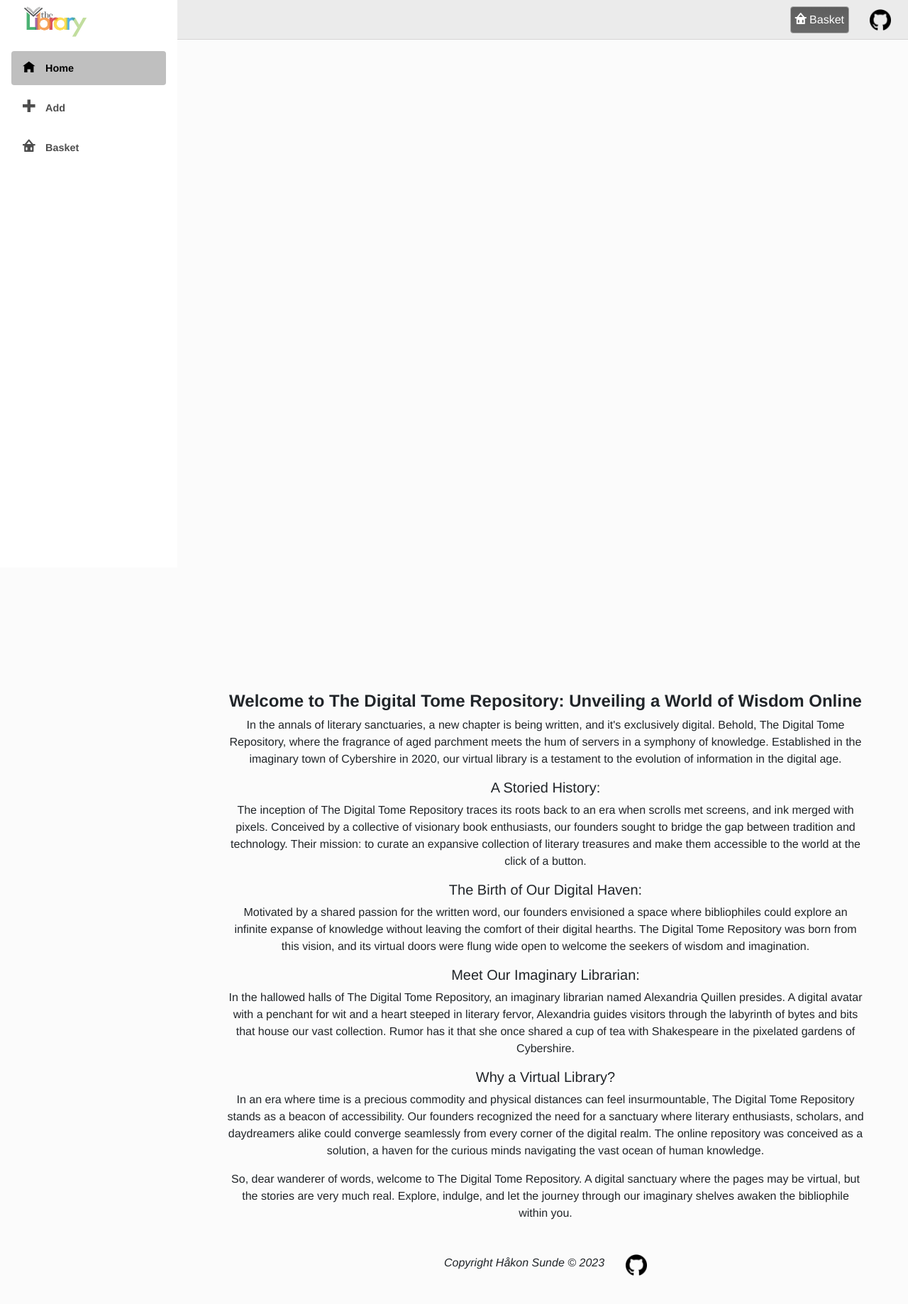
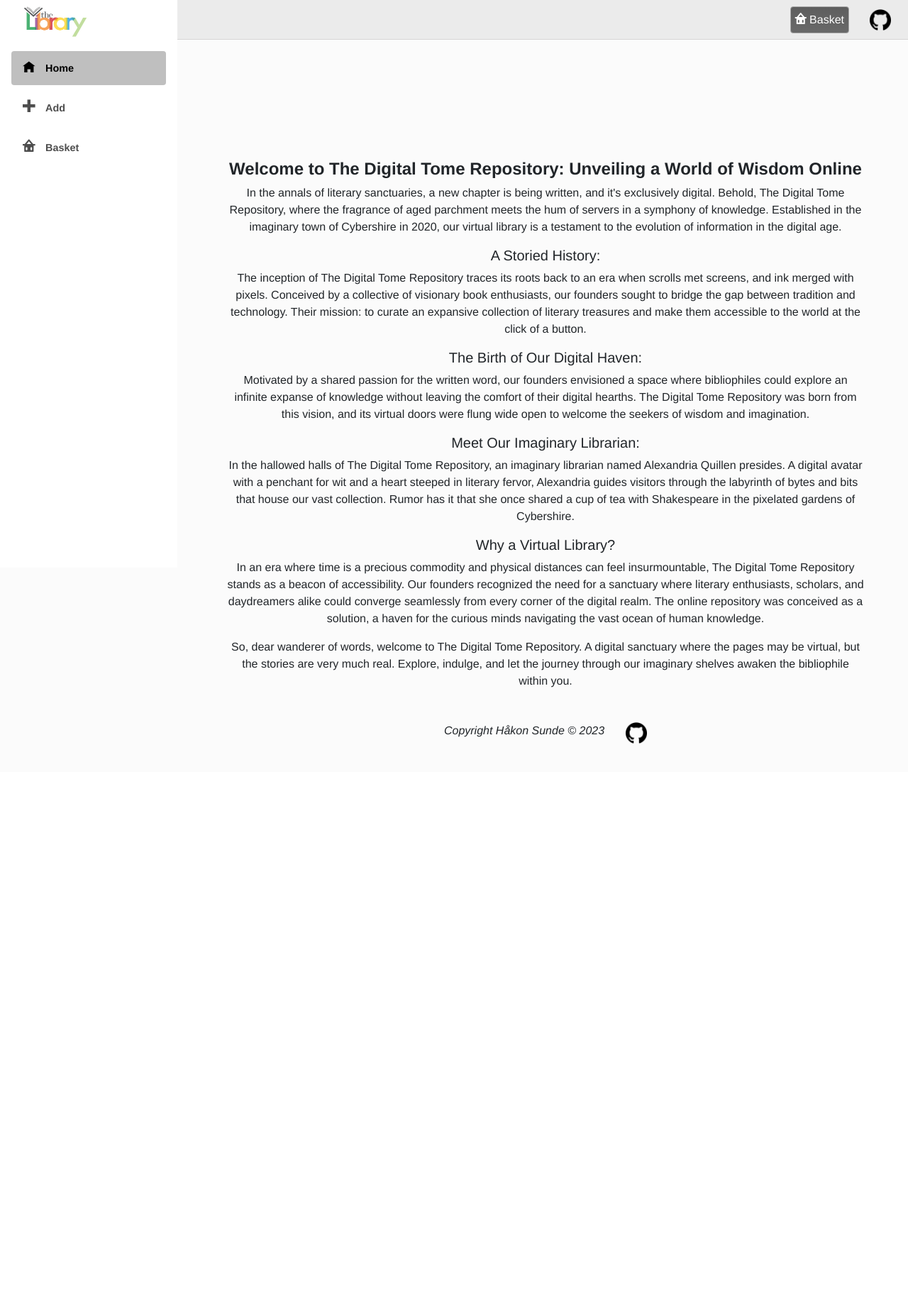
Before and after one commit to sundehakon/TheLibrary, an ASP.NET Core app: page / in a window 1280 px wide. Shown: the whole page at 71% size. After the commit the page ends 1048 px from the top, so only its background shows below. Run offline with ASP.NET Core 8, Linux system fonts and the light colour scheme; style sheets or scripts are compiled from the project's sources; some web fonts are replaced.

Commit message:
changed basket design, fixed issues

```diff
--- a/TheLibrary/Pages/Index.razor
+++ b/TheLibrary/Pages/Index.razor
@@ -1,9 +1,6 @@
 @page "/"
 
 <div class="mainpage">
-    <div class="mainpage-image">
-        <!-- <img src="/images/harvardlibraryimage.jpeg"m alt="Picture of the Harvard library"> -->
-    </div>
     <div class="maintext">
         <h4><strong>Welcome to The Digital Tome Repository: Unveiling a World of Wisdom Online</strong></h4>
         <p>In the annals of literary sanctuaries, a new chapter is being written, and it's exclusively digital.
--- a/TheLibrary/Shared/MainLayout.razor
+++ b/TheLibrary/Shared/MainLayout.razor
@@ -26,6 +26,8 @@
 </div>
 
 @code {
+    private string name = "";
+
     private void Navigate()
     {
         NavigationManager.NavigateTo("login");
@@ -37,11 +39,8 @@
 
         if (SharedDataService.password)
         {
-            string name = SharedDataService.Name;
-        }
-        else
-        {
-            string name = "";
+            name = SharedDataService.Name;
+            StateHasChanged();
         }
     }
 }
--- a/TheLibrary/wwwroot/css/site.css
+++ b/TheLibrary/wwwroot/css/site.css
@@ -113,15 +113,8 @@ a, .btn-link {
     align-items: center;
 }
 
-.mainpage-image {
-    display: flex;
-    padding: 50px;
-    padding-right: 200px;
-    width: 50%;
-    height: 900px;
-}
-
 .maintext {
+    margin-top: 150px;
     width: 900px;
 }
 
@@ -274,4 +267,11 @@ label {
     border-radius: 30px;
     width: 50px;
     height: 50px;
+    margin-top: 15px;
    }
+
+   .fetchdata-container {
+    display: flex;
+    flex-direction: row;
+    justify-content: space-evenly;
+   }
```
Also changed, not shown: TheLibrary/Pages/FetchData.razor (+5 -4 lines), 8 other files.
